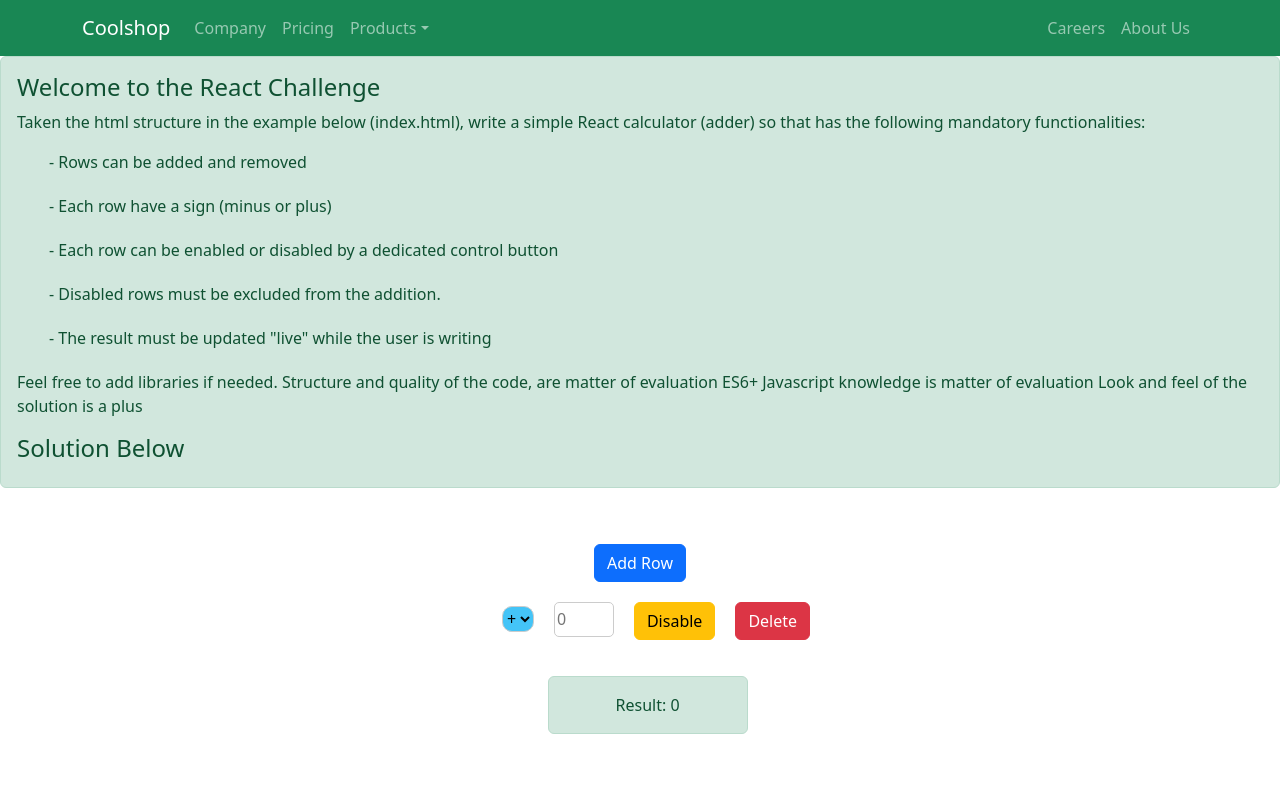
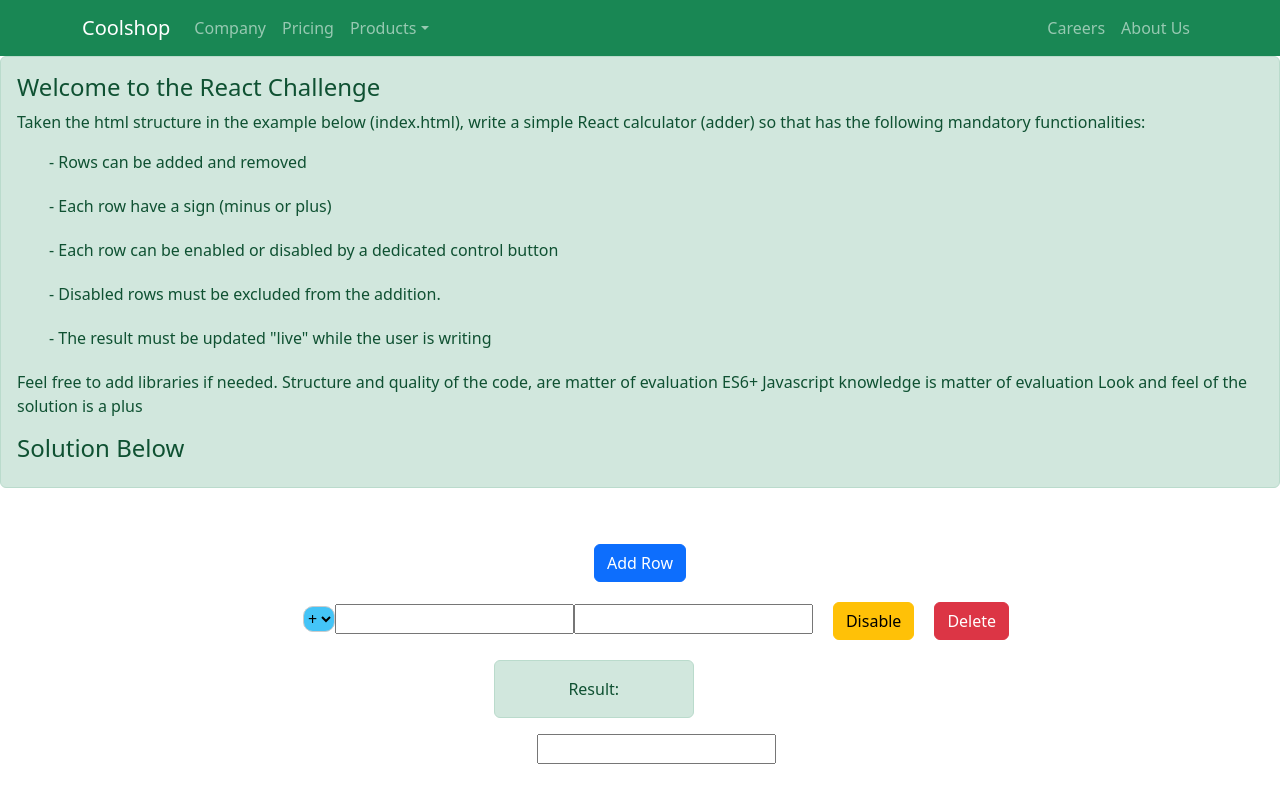
Before and after one commit to theringsofsaturn/react-challenge-calculator, a React (Create React App) app: page / in a window 1280 px wide. Built offline with nearby package versions, Linux system fonts and the light colour scheme.

Commit message:
Added the sum of two inputs functionality. It updates live correctly and the sum is showing. There is only a small bug showing the result value -1. Also, should add disable input when clicking disable button

```diff
--- a/src/App.js
+++ b/src/App.js
@@ -1,14 +1,14 @@
 import './App.css';
 import Description from './components/Description/Description';
 import MyNavbar from './components/Navbar/MyNavbar';
-import Calculator from './components/Calculator/Calculator';
+import Main from './components/Main/Main';
 
 function App() {
   return (
     <div className="App">
       <MyNavbar />
       <Description />
-      <Calculator />
+      <Main />
     </div>
   );
 }
--- a/src/components/Calculator/Calculator.jsx
+++ b/src/components/Main/Main.jsx
@@ -47,11 +47,11 @@ const Calculator = () => {
             <MyRow key={i} />
           ))}
         </ul>
-        <div className="result">
+        {/* <div className="result">
           <Alert className="result center-block" variant="success">
             Result: {sum}
           </Alert>
-        </div>
+        </div> */}
       </div>
     </>
   );
--- a/src/components/Row/MyRow.jsx
+++ b/src/components/Row/MyRow.jsx
@@ -1,5 +1,6 @@
 import React from 'react';
 import Button from 'react-bootstrap/Button';
+import Alert from 'react-bootstrap/Alert';
 import { useState } from 'react';
 import './row.css';
 
@@ -8,19 +9,44 @@ const MyRow = () => {
   const [showRow, setShowRow] = useState(true);
   // Disable the row state
   const [isDisabled, setIsDisabled] = useState(false);
-  // Calculate sum state
-  const [sum, setSum] = useState(0);
+  // Input value state
+  const [inputValue, setInputValue] = useState({
+    firstInput: '',
+    secondInput: '',
+  });
+  const [result, setResult] = useState('');
+  // Sign state
+  const [sign, setSign] = useState('+');
 
-  // Input change handler
-  const handleChange = (e) => {
-    const { value, name } = e.target;
-    // Check if the input is empty
-    if (value === '') {
-      setSum(0);
+  // Sign change
+  const handleSign = (e) => {
+    setSign(e.target.value);
+  };
+
+  // Handle input change
+  const handleInputValue = (e) => {
+    setInputValue({
+      ...inputValue,
+      [e.target.name]: e.target.value,
+    });
+
+    sumOfTwoInputs();
+  };
+  // Sum calculation function
+  const sumOfTwoInputs = () => {
+    if (sign === '+') {
+      setResult(Number(inputValue.firstInput) + Number(inputValue.secondInput));
     } else {
-      // Calculate the sum
-      setSum((prevSum) => prevSum + parseInt(value));
+      setResult(Number(inputValue.firstInput) - Number(inputValue.secondInput));
     }
+    // console.log(result);
+    // console.log(inputValue.firstInput);
+    // console.log(inputValue.secondInput);
+  };
+
+  // Update the result on input change
+  const handleResult = () => {
+    sumOfTwoInputs();
   };
 
   // Delete the row
@@ -47,13 +73,18 @@ const MyRow = () => {
               <option value="plus">+</option>
               <option value="minus">-</option>
             </select>
+            {/* Create two inputs, get their value and sum them. Then show the sum in the result div */}
             <input
-              className="input"
               type="number"
-              name="firstNumber"
-              placeholder="0"
-              onChange={handleChange}
-              disabled={isDisabled}
+              name="firstInput"
+              value={inputValue.firstInput}
+              onChange={handleInputValue}
+            />
+            <input
+              type="number"
+              name="secondInput"
+              value={inputValue.secondInput}
+              onChange={handleInputValue}
             />
             <Button
               onClick={toggleDisable}
@@ -68,6 +99,11 @@ const MyRow = () => {
           </li>
         </fieldset>
       ) : null}
+      {/* - The result must be updated "live" while the user is writing */}
+      <Alert variant="success" className="result">
+        Result:
+      </Alert>
+      <input type="number" value={result} onChange={handleResult} />
     </>
   );
 };
```
